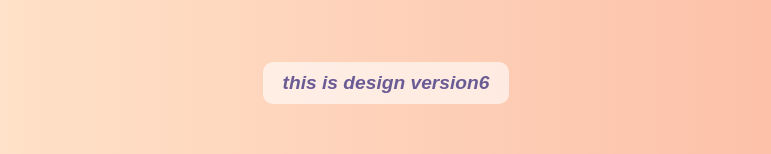
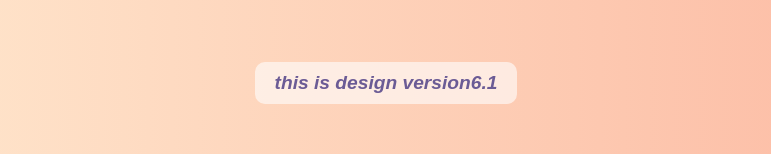
Before and after one commit to User47022/myrepo, a plain HTML site: page index.html in a window 1280 px wide. Shown: the part 140-294 px from the top of the page, without its empty margins (254-1025 px from the left). Drawn offline with Linux system fonts and the light colour scheme.

Commit message:
changed to version 6.1

```diff
--- a/index.html
+++ b/index.html
@@ -9,7 +9,7 @@
 </head>
 <body>
     <h1>new version</h1>
-<h6>this is design version6
+<h6>this is design version6.1
 </h6>
 </body>
 
```
